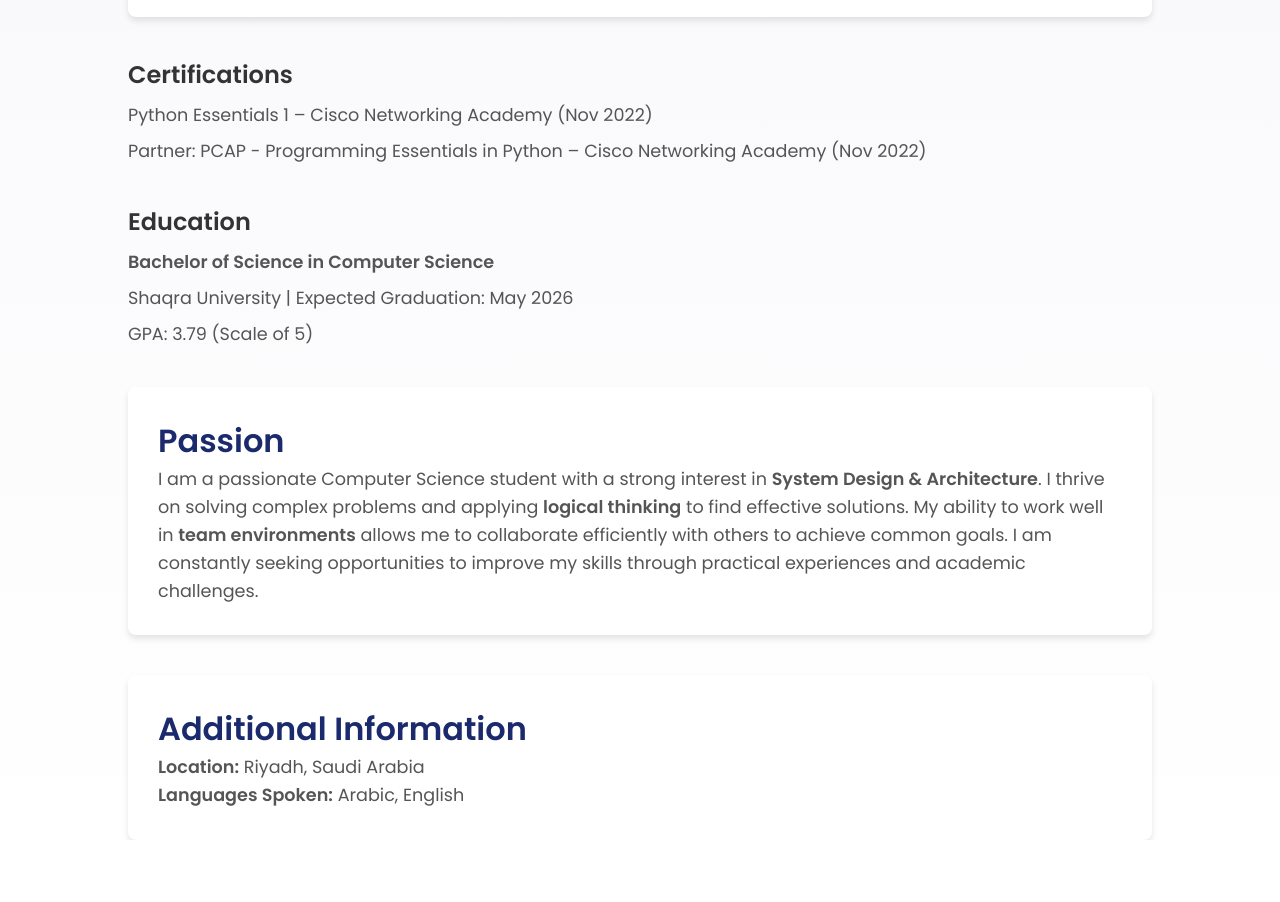
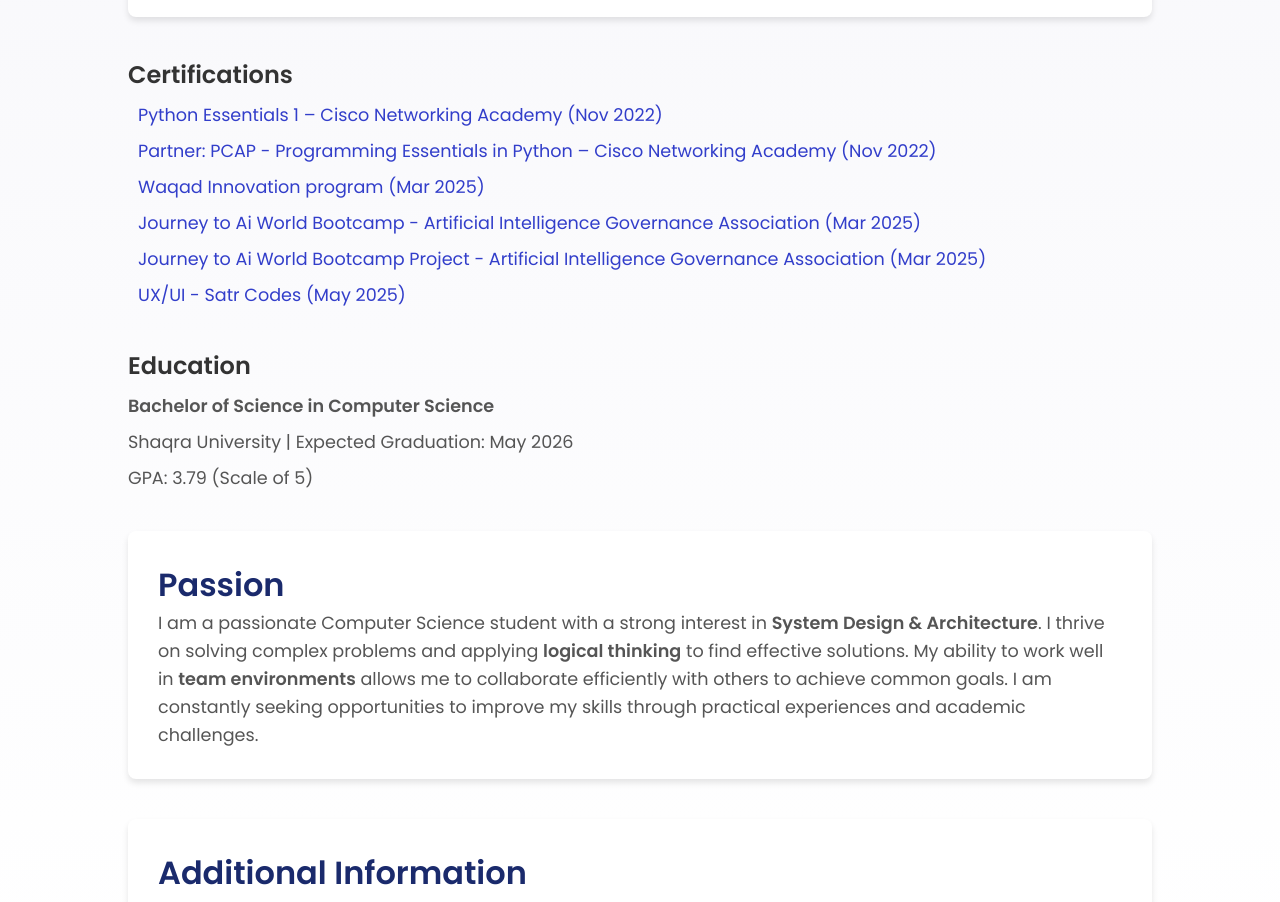
Before and after one commit to Khalid-W-Badwi/CV, a plain HTML site: page index.html in a window 1280 px wide. Shown: the part 805-1707 px from the top of the page. Before the commit the page ends 1645 px from the top, so only its background shows below. Drawn offline with Linux system fonts and the light colour scheme.

Commit message:
Updated File

```diff
--- a/index.html
+++ b/index.html
@@ -17,7 +17,7 @@
             <h1>Khalid Waleed Bdwai</h1>
             <p>📞 +966 50 118 9850 | 📧 khaleed.badwi@gmail.com</p>
             <p>
-                <a href="https://www.linkedin.com/in/khalid-badwi" target="_blank">LinkedIn</a> |
+                <a href="http://linkedin.com/in/khalid-bdwai-252458132" target="_blank">LinkedIn</a> |
                 <a href="https://github.com/Khalid-W-Badwi/CV" target="_blank">GitHub</a>
             </p>
         </div>
@@ -56,8 +56,12 @@
         <div class="certifications">
             <h2>Certifications</h2>
             <ul>
-                <li>Python Essentials 1 – Cisco Networking Academy (Nov 2022)</li>
-                <li>Partner: PCAP - Programming Essentials in Python –  Cisco Networking Academy (Nov 2022)</li>
+                <li><a href="Certifications/Python Essentials 1 certificate.pdf" target="_blank">Python Essentials 1 – Cisco Networking Academy (Nov 2022)</a> </li>
+                <li><a href="Certifications/Partner_PCAP_Programming Essentials in Python certificate.pdf" target="_blank">Partner: PCAP - Programming Essentials in Python –  Cisco Networking Academy (Nov 2022)</a> </li>
+                <li><a href="Certifications/Waqad Innovation program Certificates.pdf" target="_blank">Waqad Innovation program (Mar 2025)</a> </li>
+                <li><a href="Certifications/Journey to Ai World Certificate.pdf" target="_blank">Journey to Ai World Bootcamp - Artificial Intelligence Governance Association (Mar 2025)</a> </li>
+                <li><a href="Certifications/Journey to Ai World Project Certificate.pdf" target="_blank">Journey to Ai World Bootcamp Project - Artificial Intelligence Governance Association (Mar 2025)</a> </li>
+                <li><a href="Certifications/UXUI Certificate.pdf" target="_blank">UX/UI - Satr Codes (May 2025)</a> </li>
             </ul>
         </div>
 
--- a/style.css
+++ b/style.css
@@ -112,6 +112,12 @@ body {
     margin-top: 40px;
 }
 
+.certifications a {
+    color: #323eca; /* Soft Green */
+    margin: 0 10px;
+    text-decoration: none;
+}
+
 .certifications ul {
     list-style-type: none;
     padding: 0;
```
Also changed, not shown: 6 other files.
